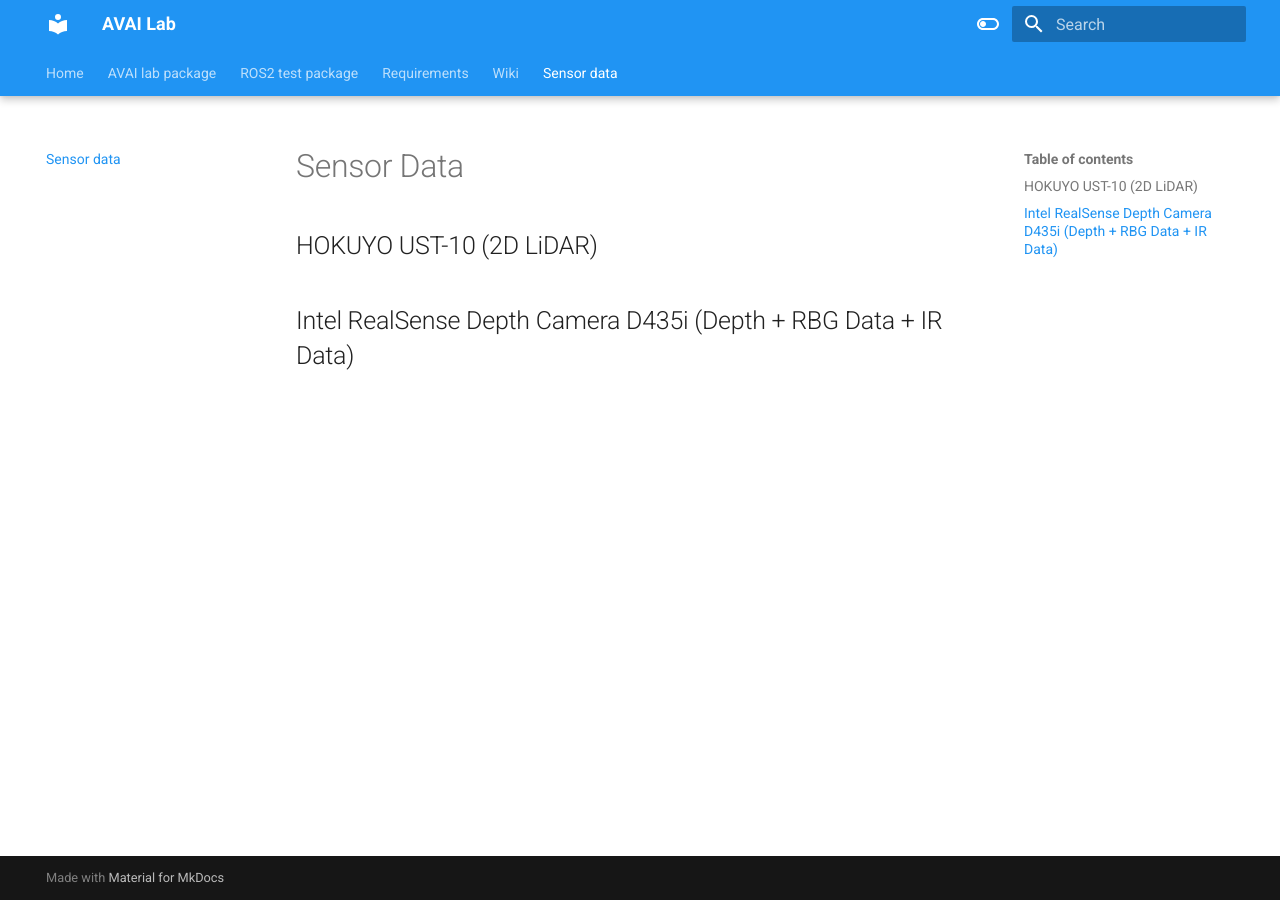
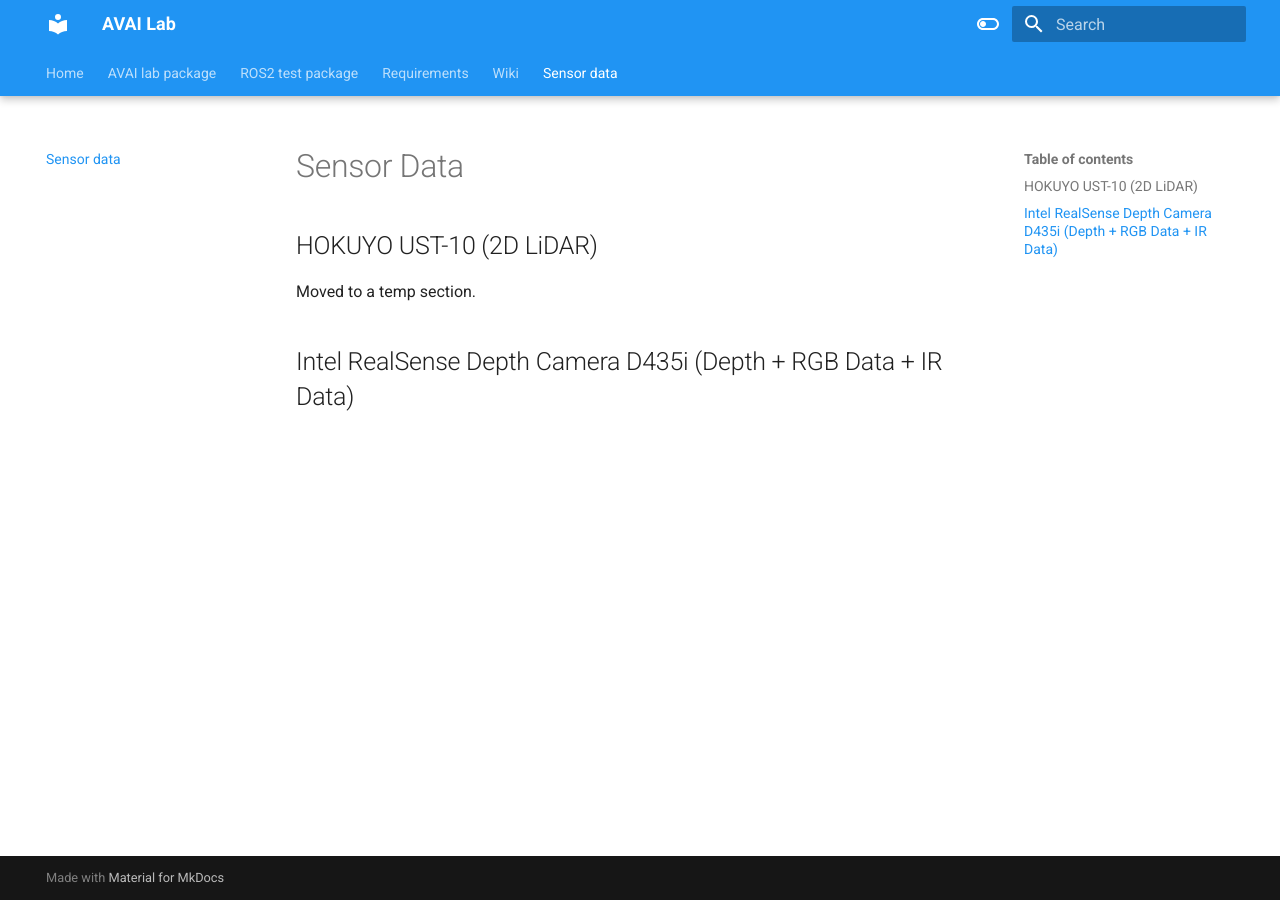
Before and after one commit to VicenteMoraes/race-car-buggy-busters, an MkDocs documentation site: the page built from docs/sensor_data.md, in a window 1280 px wide. Built offline with MkDocs 1.6.1 and Material for MkDocs 9.7.7, drawn with Linux system fonts in a browser that asks for light colours.

Commit message:
Initial research on LiDAR done, yet stored in a local file (up for discussion)

```diff
--- a/docs/sensor_data.md
+++ b/docs/sensor_data.md
@@ -2,4 +2,6 @@
 
 ## HOKUYO UST-10 (2D LiDAR)
 
-## Intel RealSense Depth Camera D435i (Depth + RBG Data + IR Data)
+Moved to a temp section.
+
+## Intel RealSense Depth Camera D435i (Depth + RGB Data + IR Data)
```
